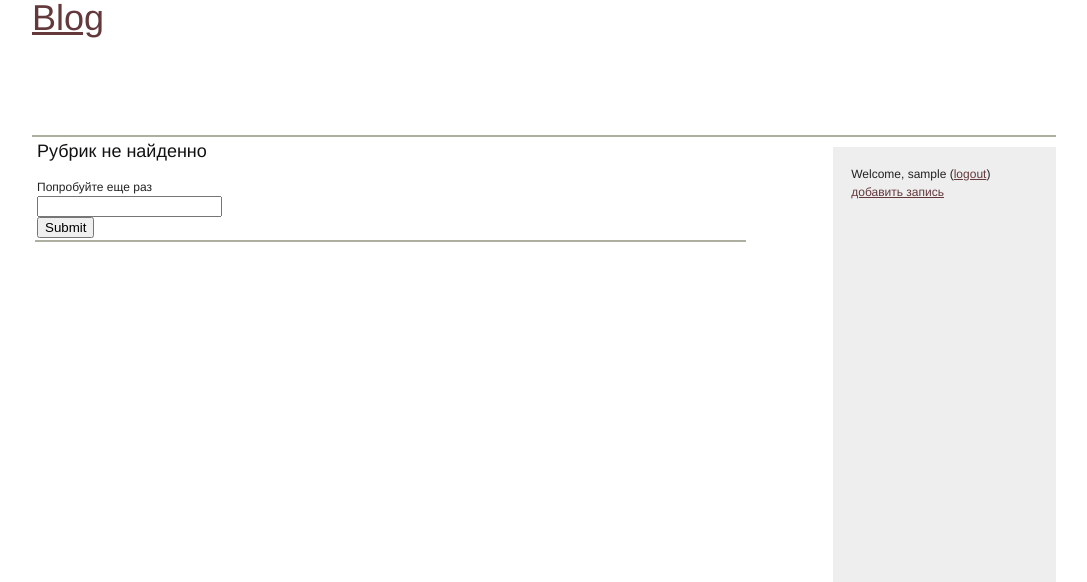
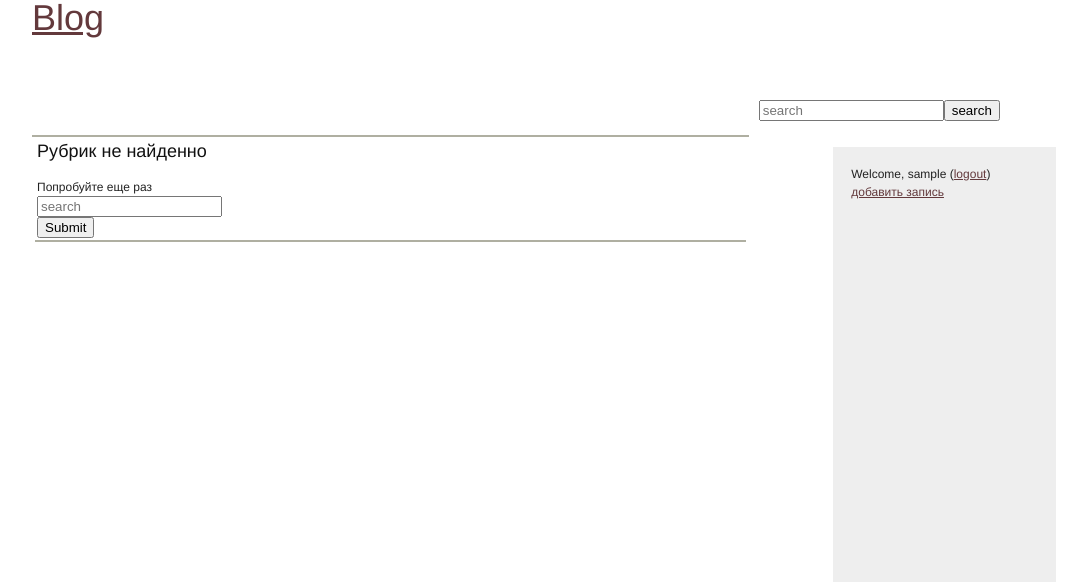
Before and after one commit to bornleft/django-simple_blog, a Django app: page / in a window 1280 px wide. Shown: the top 582 px of the page, without its empty margins (96-1183 px from the left). Run offline with Django 3.2, Linux system fonts and the light colour scheme; the visitor is signed in with stand-in values (Sample User, id 1); data that the repository does not hold is empty; parts of the project's set-up code (start-up, migrations or seed data) failed here and were passed over.

Commit message:
+ section + search

```diff
--- a/project/apps/blog/urls.py
+++ b/project/apps/blog/urls.py
@@ -9,10 +9,12 @@ urlpatterns = patterns('project.apps.blog.views',
 	url(r'^entry/(\d+)/$', 'entry', name = "view_entry"),
 	url(r'^entry/(\d+)/edit/$', 'edit_entry', name = 'edit_entry'),
 	url(r'^entry/(\d+)/delete/$', 'delete_entry', name = 'delete_entry'),
-	url(r'^$', 'first', name=u"first"),
-	url(r'^search/(.+?)/$', 'search', name = "search"),
+	url(r'^section/(\d+)$', 'section', name = "section"),
+
+	url(r'^search/', 'search', name = "search"),
 	url(r'^add_entry/$', 'add_entry', name = "add_entry"),
 	url(r'^update_entry/(\d+)$', 'update_entry', name = "update_entry"),
 	url(r'^draft/$', 'draft', name = 'draft'),
     url(r'^post-comment/$', 'post_comment', name = "post_comment"),
+    url(r'^$', 'first', name=u"first"),
 )
--- a/project/apps/blog/views.py
+++ b/project/apps/blog/views.py
@@ -1,4 +1,5 @@
 # -*- coding: utf-8 -*-
+from django.db.models.query_utils import Q
 from django.shortcuts import render_to_response
 from django.http import HttpResponseRedirect, HttpResponseServerError, HttpResponse, HttpResponseNotFound
 from django.template import RequestContext
@@ -102,6 +103,13 @@ def draft(request):
 		return HttpResponseRedirect('/')
 	return render_to_response('blog/entrys.html', locals(), context_instance=RequestContext(request))
 
+def section(request, section_pk):
+
+	entrys = Entry.objects.filter( group__pk = section_pk, draft = False ).order_by('-date_pub')
+
+	return render_to_response('blog/entrys.html', locals(), context_instance=RequestContext(request))
+
+
 def post_comment(request):
 
 	if request.method == "POST":
@@ -126,8 +134,13 @@ def post_comment(request):
 	else: #not POST
 		return HttpResponseServerError
 
-def search(request, s):
-
-	entrys = Entry.objects.filter(group__name__icontains = s, draft = False).order_by('-date_pub')
+def search(request):
+	if request.GET:
+		q = request.GET["q"]
+		entrys = Entry.objects.filter(
+			Q(name__contains = q) | Q(group__name__contains = q)
+			, Q(draft = False) ).order_by('-date_pub')
+	else: #not POST
+		return HttpResponseServerError
 
 	return render_to_response('blog/entrys.html', locals(), context_instance=RequestContext(request))
--- a/project/context_processors/vars.py
+++ b/project/context_processors/vars.py
@@ -1,5 +1,6 @@
 # -*- coding: utf-8 -*-
 import project.settings
+from project.apps.blog.models import Group, Entry
 
 def setting_vars(request):
 
@@ -10,15 +11,14 @@ def setting_vars(request):
 	}
 
 def menu_vars(request):
-	groups = project.apps.blog.models.Group.objects.all().order_by('name')
-	mas = []
-	for group in groups:
-		mas.append(unicode(group.name))
+	groups = Group.objects.all().order_by('name')
+
 	return {
-		'menu': mas,
+		'menu': groups,
 	}
 
 def draft_count_vars(request):
+
 	return {
-		'draft_count': project.apps.blog.models.Entry.objects.filter(draft = True).order_by('-date_pub').count(),
+		'draft_count': Entry.objects.filter(draft = True).order_by('-date_pub').count(),
 	}
--- a/project/static/css/main.css
+++ b/project/static/css/main.css
@@ -27,6 +27,9 @@ a{
         color: #63393C;
     }
 
+/*
+    Containers
+*/
 #headerContainer{
     min-height: 100px;
 
@@ -35,6 +38,11 @@ a{
 #menuContainer {
     min-height: 35px;
 	border-bottom: 2px solid #afafa1;
+}
+
+#searchContainer input{
+    float:left;
+
 }
 
 #mainContainer {
--- a/project/templates/base.html
+++ b/project/templates/base.html
@@ -34,12 +34,19 @@
         <h1><a href="{% url first %}">Blog</a></h1>
     </div>
 
-    <div id="menuContainer" class="span-24 last border">
+    <div id="menuContainer" class="span-15 border">
         {% block menu %}
 			{% for m in menu %}
-				<a href = '/search/{{m}}'>{{ m }}</a>
+				<a href = '{% url section m.pk %}'>{{ m }}</a>
 			{% endfor %}
         {% endblock %}
+    </div>
+
+    <div id="searchContainer" class="span-7 last boredr">
+        <form action = '{% url search %}' method = 'GET'>
+			<input type='text'  name="q" placeholder="search"/>
+			<input type='submit' value="search" name="submit"/>
+	    </form>
     </div>
 
     <div id="mainContainer" class="span-15 border">
--- a/project/templates/blog/entrys.html
+++ b/project/templates/blog/entrys.html
@@ -26,13 +26,13 @@
             </div>
 
 		{% empty %}
-		<!-- Доделать -->
+		<!-- TODO Доделать -->
             <div class="entry">
 				<h3>Рубрик не найденно</h3>
 				Попробуйте еще раз
-				<form action = '/search/' method = 'post'>
-					<input type = 'text'><br>
-					<input type = 'submit'>
+				<form action = '{% url search %}' method = 'GET'>
+					<input type='text'  name="q" placeholder="search"/><br>
+					<input type='submit' />
 				</form>
             </div>
 
```
Also changed, not shown: project/templates/blog/search.html (indentation only).
